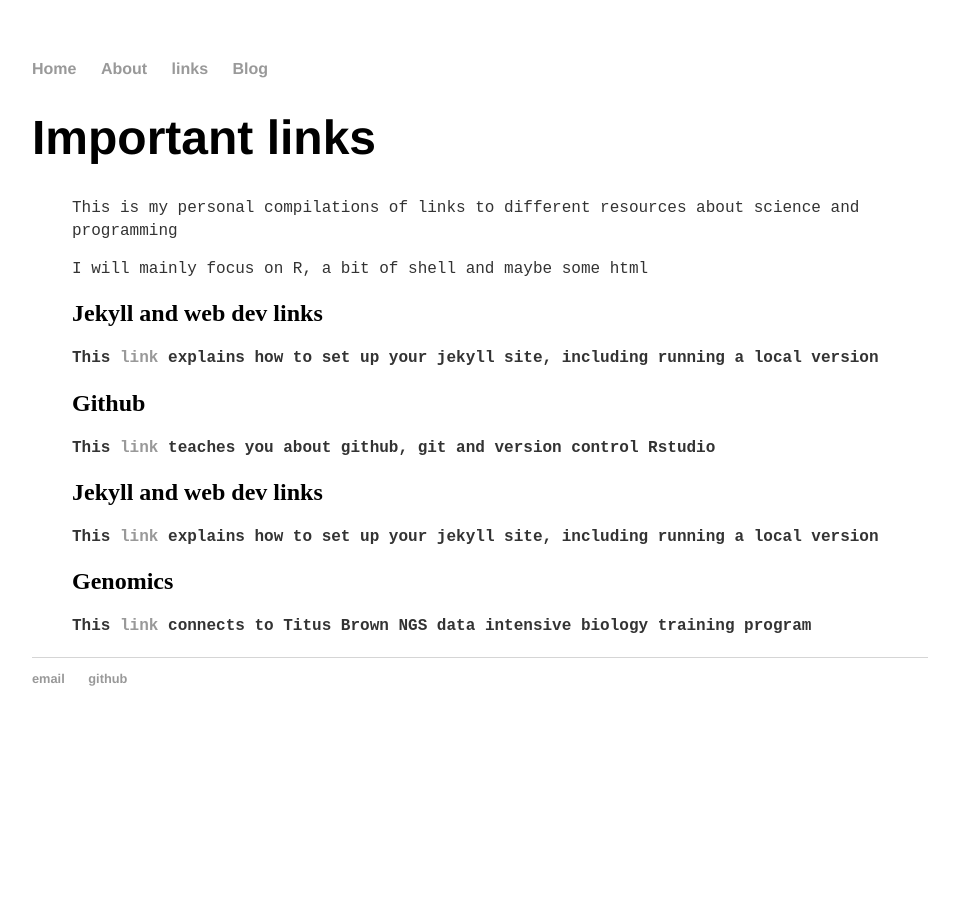
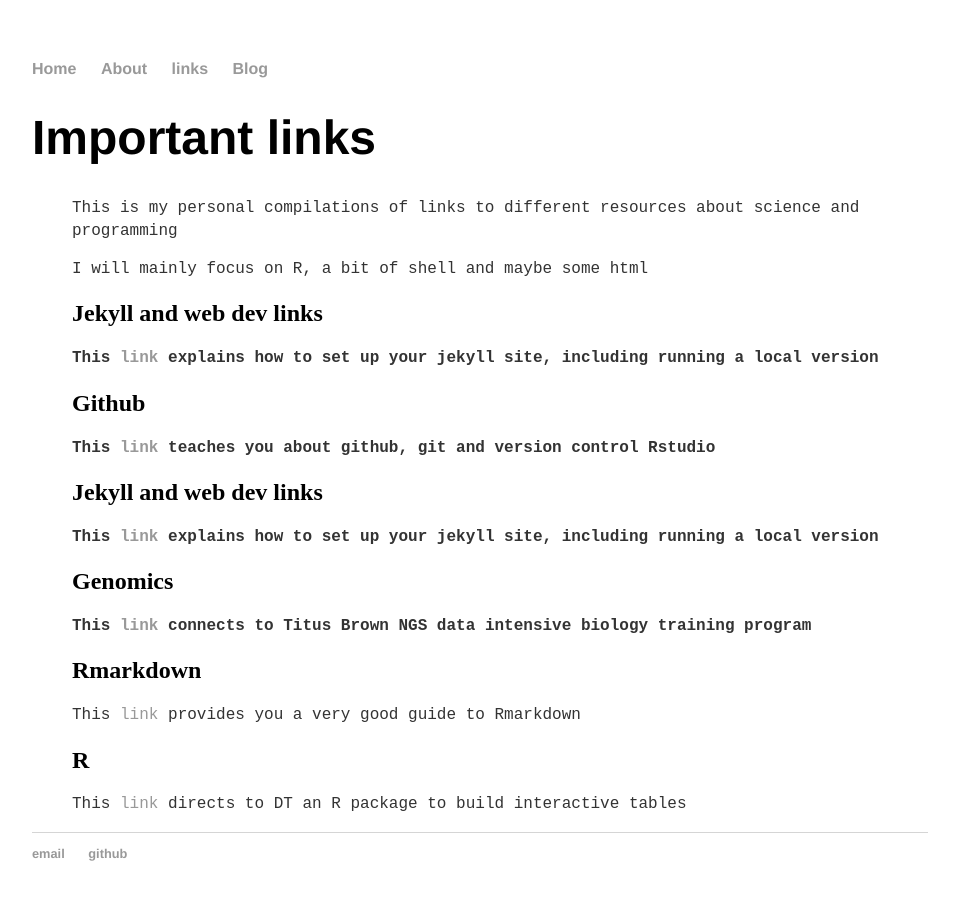
Before and after one commit to mamora/oldpage.github.io, a Jekyll site: the page built from links/index.html, in a window 1280 px wide. Shown: the whole page, without its empty margins (160-1119 px from the left). Built offline with Jekyll 4.4.1, drawn with Linux system fonts in a browser that asks for light colours; before the commit the page ends 900 px from its top, so only the background shows below that.

Commit message:
adding markdown link and fixing space errors in post

```diff
--- a/links/index.html
+++ b/links/index.html
@@ -33,6 +33,13 @@
 
 <p> This <a href="https://dib-training.readthedocs.io/en/pub/">link</a> connects to Titus Brown NGS data intensive biology training program </p>
 
+<h2>Rmarkdown</h2>
+
+<p> This <a href="http://rpubs.com/marschmi/Rmarkdown">link</a> provides you a very good guide to Rmarkdown </p>
+
+<h2>R</h2>
+
+<p> This <a href="http://rpubs.com/marschmi/Rmarkdown">link</a> directs to DT an R package to build interactive tables  </p>
 
 
 </html>
```
Also changed, not shown: _posts/2017-01-25-git.md (+13 -3 lines).
